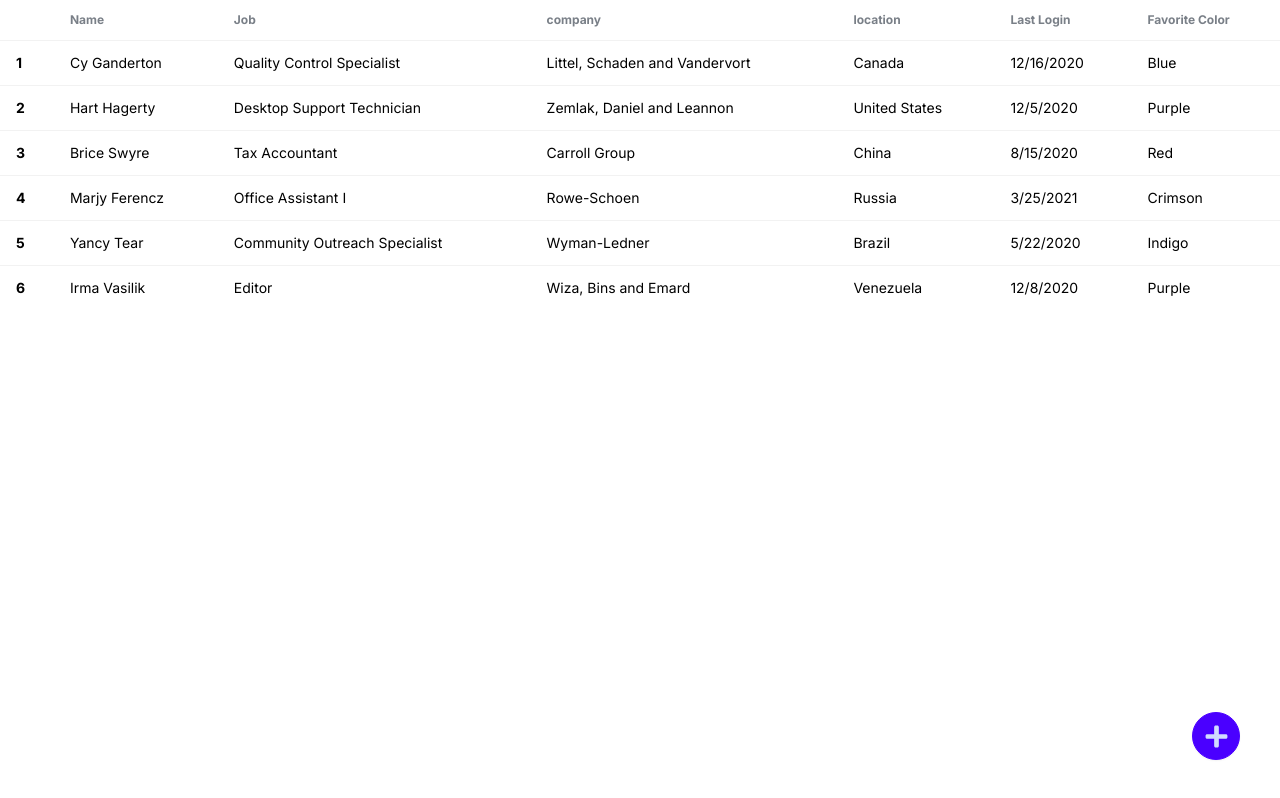
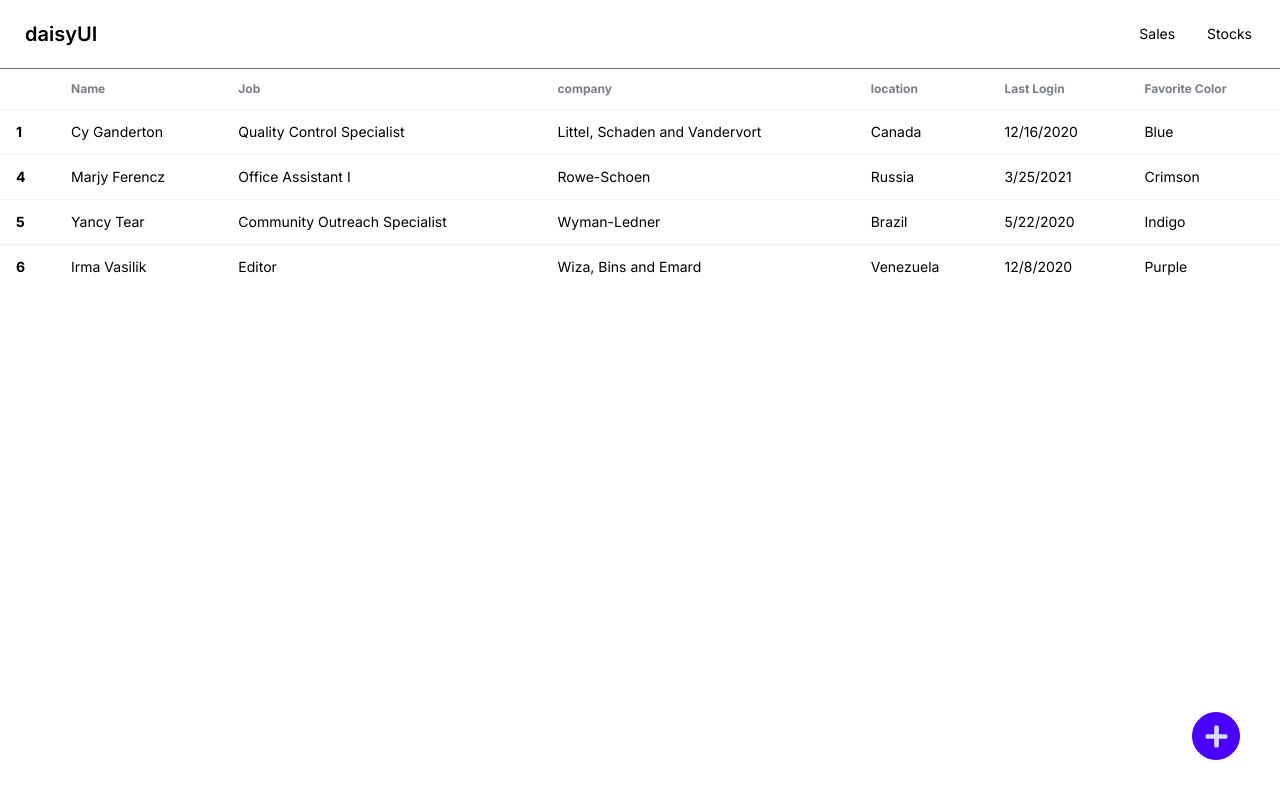
Before and after one commit to perbi-onasis/PharmacyPOSWebApp, a Next.js app: page /stocks in a window 1280 px wide. Built offline with nearby package versions, Linux system fonts and the light colour scheme.

Commit message:
ui redesign

```diff
--- a/src/app/(components)/Content.js
+++ b/src/app/(components)/Content.js
@@ -4,12 +4,17 @@ import Table from "./Table";
 
 export default function Content({ drugs, func }) {
   return (
-    <div className="">
-      <label className="input input-bordered flex items-center gap-2 max-w-md mb-5">
-        <input type="text" className="grow" placeholder="Search" />
+    <div className="pt-5">
+      <h2 class="text-3xl font-bold mb-9">Point of Sale</h2>
+      <label className="input input-bordered flex items-center gap-2  mb-5">
         <GoSearch />
+        <input
+          type="text"
+          className="grow bg-purple-500"
+          placeholder="Search for products"
+        />
       </label>
-      <div className="">
+      <div className="overflow-y-auto ">
         <Table data={drugs} func={func} />
       </div>
     </div>
--- /dev/null
+++ b/src/app/(components)/NavBar.js
@@ -0,0 +1,52 @@
+import Link from "next/link";
+import React from "react";
+
+export default function NavBar() {
+  const navigations = [
+    {
+      name: "Sales",
+      link: "/pos",
+    },
+    {
+      name: "Stocks",
+      link: "/stocks",
+    },
+  ];
+  return (
+    <div>
+      <div className="navbar bg-base-100 border-b border-gray-500">
+        <div className="flex-1">
+          <a className="btn btn-ghost text-xl">daisyUI</a>
+        </div>
+        <div className="flex-none">
+          <ul className="menu menu-horizontal px-1">
+            {navigations.map((link) => (
+              <li>
+                <Link
+                  className=""
+                  href={link.link}
+                >
+                  {link.name}
+                </Link>
+              </li>
+            ))}
+
+            {/* <li>
+              <details>
+                <summary>Parent</summary>
+                <ul className="p-2 bg-base-100 rounded-t-none">
+                  <li>
+                    <a>Link 1</a>
+                  </li>
+                  <li>
+                    <a>Link 2</a>
+                  </li>
+                </ul>
+              </details>
+            </li> */}
+          </ul>
+        </div>
+      </div>
+    </div>
+  );
+}
--- a/src/app/(components)/Table.js
+++ b/src/app/(components)/Table.js
@@ -1,36 +1,30 @@
 import React from "react";
+import { GoCircle } from "react-icons/go";
 
 export default function Table({ data, func }) {
   return (
     <div>
-      <div className="overflow-x-auto">
-        <table className="table ">
-          {/* head */}
-          <thead>
-            <tr className="bg-neutral text-white">
-              <th></th>
-              <th>Product Name</th>
-              <th>Unit Price (GHS)</th>
-              <th>Qty in Stock</th>
-              <th>Supplier</th>
-            </tr>
-          </thead>
-          <tbody>
-            {data.map((item) => (
-              <tr
-                key={item.id}
-                className="hover:bg-primary "
-                onClick={() => func(item)}
-              >
-                <th></th>
-                <td>{item.name}</td>
-                <td>{item.price}</td>
-                <td>{item.qty}</td>
-                <td>{item.supp}</td>
-              </tr>
-            ))}
-          </tbody>
-        </table>
+      <div className="">
+        <ul>
+          {data.map((item) => (
+            <li key={item.id} className="hover:bg-base-200 flex items-center ">
+              <div className="btn btn-lg btn-disable">
+                <GoCircle />
+              </div>
+              <div className="flex flex-1 justify-between">
+                <div className="p-2 text-sm">
+                  <h4 className="font-bold">{item.name}</h4>
+                  <p className="text-opacity-20">{item.price}</p>
+                  <p className="text-base-100">{item.qty}</p>
+                </div>
+                <button className="btn btn-sm " onClick={() => func(item)}>
+                  Add to cart
+                </button>
+              </div>
+            </li>
+          ))}
+          <li></li>
+        </ul>
       </div>
     </div>
   );
--- a/src/app/page.js
+++ b/src/app/page.js
@@ -5,53 +5,35 @@ import Link from "next/link";
 import { FaLink } from "react-icons/fa";
 import UserData from "./utilities/getAuthinticatedUserInfo";
 import { useEffect } from "react";
+import NavBar from "./(components)/NavBar";
 
 export default function Home() {
-  useEffect(() => {
-    const fetchData = async () => {
-      try {
-        const response = await fetch(
-          "http://localhost:8080/users/api/products/single",
-          {
-            method: "POST", // Specify the POST method
-            headers: {
-              "Content-Type": "application/json", // Set the content type
-              // Add any other headers if needed
-            },
-            body: JSON.stringify({
-              Name: "paraTest",
-              CostPrice: "58",
-              SellingPrice: "60",
-              QuantityInStock: "99",
-              ExpiryDate: new Date(),
-            }), // If you have any data to send, include it here
-          }
-        );
-
-        if (!response.ok) {
-          throw new Error("Failed to fetch data");
-        }
-
-        const data = await response.json();
-        setProductData(data);
-      } catch (error) {
-        console.error(error);
-      }
-    };
-
-    fetchData();
-  }, []);
   // useEffect(() => {
   //   const fetchData = async () => {
   //     try {
   //       const response = await fetch(
-  //         "http://localhost:8080/users/api/products/"
+  //         "http://localhost:8080/users/api/products/single",
+  //         {
+  //           method: "POST", // Specify the POST method
+  //           headers: {
+  //             "Content-Type": "application/json", // Set the content type
+  //             // Add any other headers if needed
+  //           },
+  //           body: JSON.stringify({
+  //             Name: "paraTest",
+  //             CostPrice: "58",
+  //             SellingPrice: "60",
+  //             QuantityInStock: "99",
+  //             ExpiryDate: new Date(),
+  //           }), // If you have any data to send, include it here
+  //         }
   //       );
+
   //       if (!response.ok) {
   //         throw new Error("Failed to fetch data");
   //       }
   //       const data = await response.json();
-  //       console.log(data)
+  //       setProductData(data);
   //     } catch (error) {
   //       console.error(error);
   //     }
@@ -60,10 +42,9 @@ export default function Home() {
   //   fetchData();
   // }, []);
   return (
-    <main className="flex min-h-screen flex-col items-center justify-center p-24">
-      <Link className="btn bt" href={"/pos"}>
-        Point of sale <FaLink className="text-secondary" />
-      </Link>
+    <main>
+        <NavBar />
+      <div className="flex min-h-screen flex-col items-center justify-center p-24">
 
         {UserData ? (
           <Link className="btn" href="/api/auth/signout?callbackUrl=/">
@@ -73,6 +54,7 @@ export default function Home() {
           <Link href="/api/auth/signin">login</Link>
         )}
         <p> {UserData?.user?.email}</p>
+      </div>
     </main>
   );
 }
--- a/src/app/pos/MiniCart.js
+++ b/src/app/pos/MiniCart.js
@@ -1,10 +1,10 @@
 "use client";
 import React, { useState } from "react";
-import { MdDelete } from "react-icons/md";
+import { MdAdsClick, MdDelete } from "react-icons/md";
 
 export default function MiniCart({ cartItems }) {
   return (
-    <div className="rounded-lg  flex flex-col  min-h-full">
+    <div className="rounded-lg  flex flex-col ">
       <h3 className="font-bold text-2xl mb-2 ">Cart Items</h3>
       {cartItems.length !== 0 && (
         <div className=" overflow-x-auto max-h-[35em] min-h-[30em]">
@@ -22,20 +22,8 @@ export default function MiniCart({ cartItems }) {
       {cartItems.length == 0 && (
         <div className="flex flex-1 justify-center items-center">
           <div className="flex flex-col  items-center">
-            <svg
-              xmlns="http://www.w3.org/2000/svg"
-              fill="none"
-              viewBox="0 0 24 24"
-              className="stroke-info shrink-0 w-6 h-6 animate-bounce"
-            >
-              <path
-                strokeLinecap="round"
-                strokeLinejoin="round"
-                strokeWidth="2"
-                d="M13 16h-1v-4h-1m1-4h.01M21 12a9 9 0 11-18 0 9 9 0 0118 0z"
-              ></path>
-            </svg>
-            <span className="font-bold text-xl">Cart is empty.</span>
+            <MdAdsClick />
+            <span className="hidden font-bold text-xl">Cart is empty.</span>
           </div>
         </div>
       )}
--- a/src/app/pos/page.js
+++ b/src/app/pos/page.js
@@ -5,6 +5,7 @@ import MenuBar from "../(components)/MenuBar";
 import Content from "../(components)/Content";
 import MiniCart from "./MiniCart";
 import { drugs, navigations } from "../dummyData";
+import NavBar from "../(components)/NavBar";
 
 export default function page() {
   const [cartItems, setCartItems] = useState([]);
@@ -22,18 +23,18 @@ export default function page() {
   };
 
   return (
-    <div className="flex flex-row gap-3 min-h-[100vh] px-3">
-      <div className="relative bg-primary-content ">
-        <MenuBar navigations={navigations} />
-      </div>
+    <div className="">
+      <NavBar />
+      <div className="flex flex-row gap-3 min-h-[100vh] px-3">
+        <div className="flex-1 px-24 overflow-y-scroll ">
+          <Content drugs={drugs} func={handleItemSelectItem} />
+        </div>
 
-      {/* main content to the right */}
-      <div className="flex-1 bg-primary-content">
-        <Content drugs={drugs} func={handleItemSelectItem} />
-      </div>
-
-      <div className="bg-primary-content rounded-lg p-5 min-w-[20%]">
-        <MiniCart cartItems={cartItems} />
+        <div className="min-w-[20%]">
+          <div className="fixed">
+            <MiniCart cartItems={cartItems} />
+          </div>
+        </div>
       </div>
     </div>
   );
--- a/src/app/stocks/page.js
+++ b/src/app/stocks/page.js
@@ -3,10 +3,12 @@
 import React from "react";
 import ProductForm from "./item/form";
 import { FaPlus } from "react-icons/fa";
+import NavBar from "../(components)/NavBar";
 
 export default function Stocks() {
   return (
     <div>
+      <NavBar/>
       <div className="overflow-x-auto">
         <table className="table table-">
           <thead>
@@ -30,24 +32,7 @@ export default function Stocks() {
               <td>12/16/2020</td>
               <td>Blue</td>
             </tr>
-            <tr>
-              <th>2</th>
-              <td>Hart Hagerty</td>
-              <td>Desktop Support Technician</td>
-              <td>Zemlak, Daniel and Leannon</td>
-              <td>United States</td>
-              <td>12/5/2020</td>
-              <td>Purple</td>
-            </tr>
-            <tr>
-              <th>3</th>
-              <td>Brice Swyre</td>
-              <td>Tax Accountant</td>
-              <td>Carroll Group</td>
-              <td>China</td>
-              <td>8/15/2020</td>
-              <td>Red</td>
-            </tr>
+
             <tr>
               <th>4</th>
               <td>Marjy Ferencz</td>
```
Lines whose indentation alone changed are shown as unchanged.
